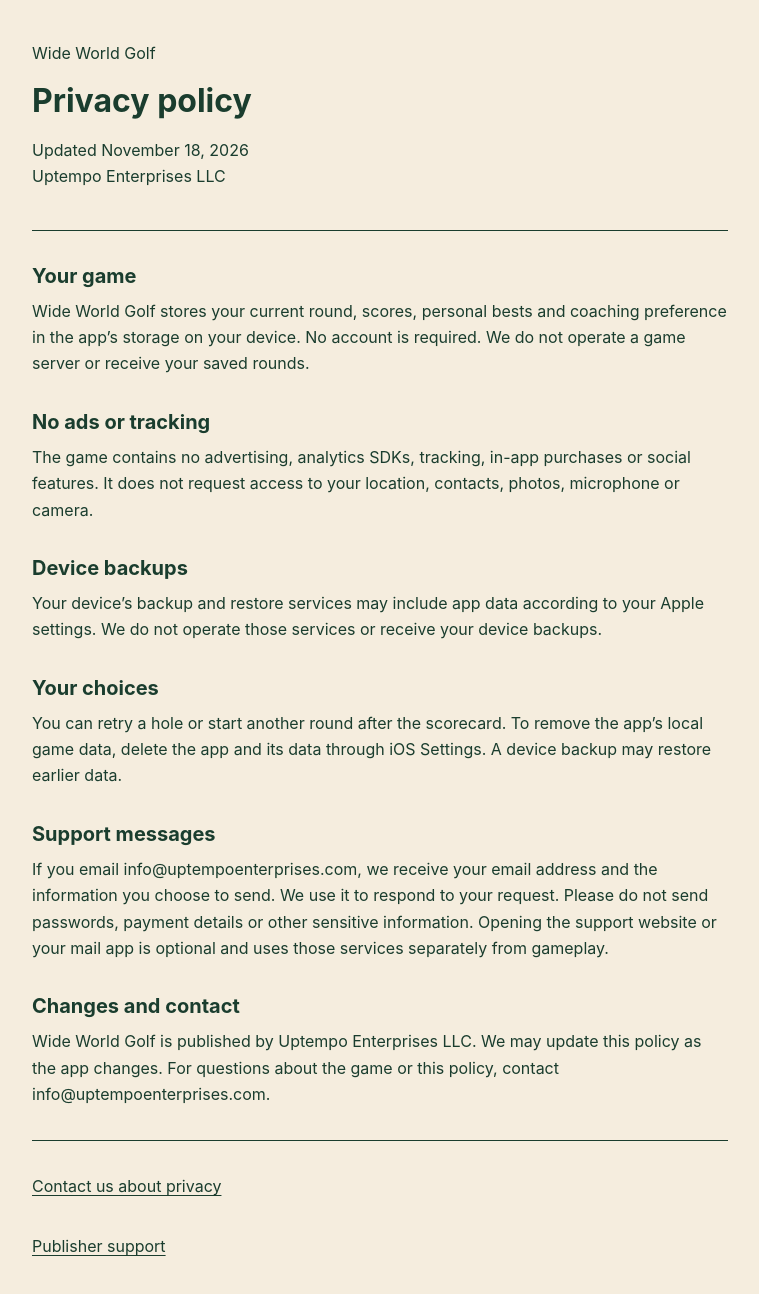
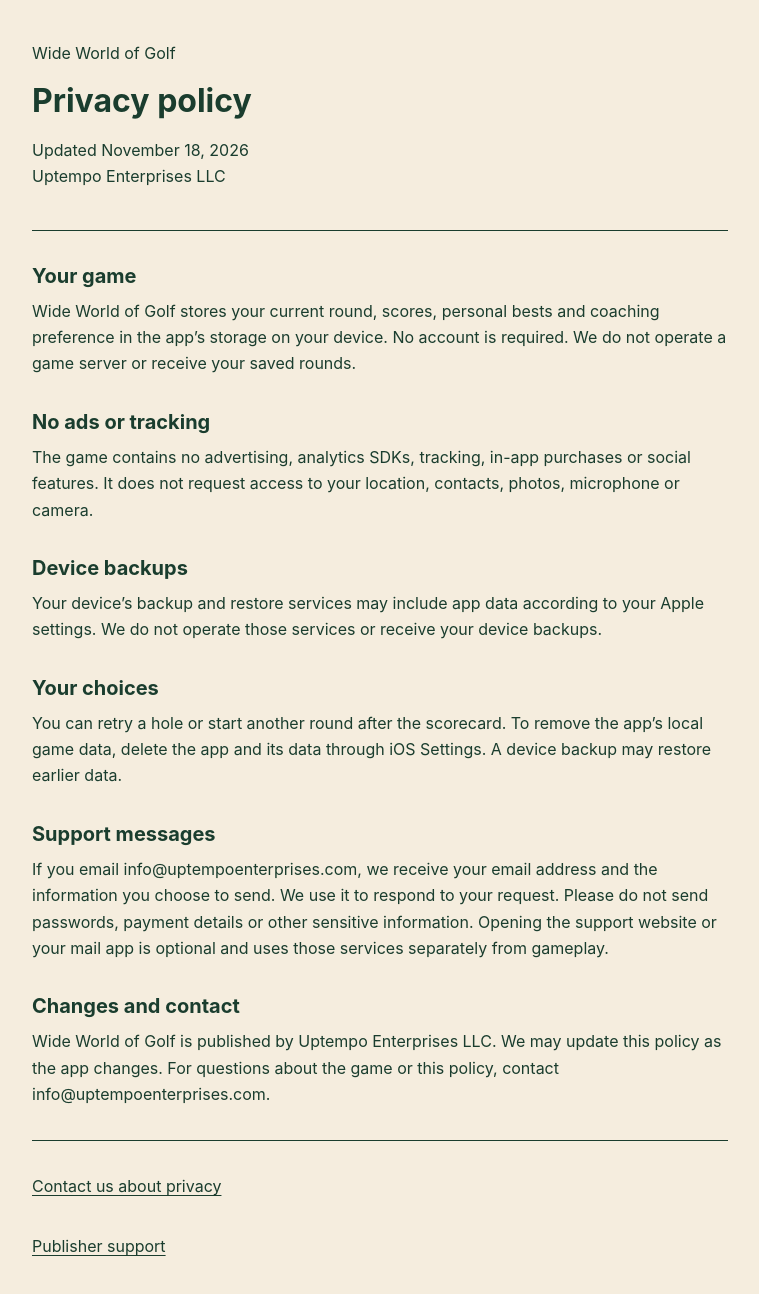
Before and after one commit to GemmaCreates/uptempo-website, a plain HTML site: page docs/wide-world-golf-privacy-policy.html in a window 1280 px wide. Shown: the whole page, without its empty margins (260-1019 px from the left). Drawn offline with Linux system fonts and the light colour scheme.

Commit message:
Update Wide World of Golf privacy page name

```diff
--- a/docs/wide-world-golf-privacy-policy.html
+++ b/docs/wide-world-golf-privacy-policy.html
@@ -4,7 +4,7 @@
 <meta charset="utf-8">
 <meta name="viewport" content="width=device-width, initial-scale=1">
 <meta name="color-scheme" content="light">
-<title>Wide World Golf — Privacy policy</title>
+<title>Wide World of Golf — Privacy policy</title>
 <style>
 * { box-sizing: border-box; }
 body { margin: 0; background: #f5edde; color: #1a3d2e; font-family: -apple-system, BlinkMacSystemFont, "Segoe UI", sans-serif; font-size: 1rem; line-height: 1.65; }
@@ -21,15 +21,15 @@ footer a { display: inline-flex; align-items: center; min-height: 2.75rem; }
 </head>
 <body>
 <main>
-<header><p>Wide World Golf</p><h1>Privacy policy</h1>
+<header><p>Wide World of Golf</p><h1>Privacy policy</h1>
 <p>Updated November 18, 2026<br>Uptempo Enterprises LLC</p></header>
-<section><h2>Your game</h2><p>Wide World Golf stores your current round, scores, personal bests and coaching preference in the app’s storage on your device. No account is required. We do not operate a game server or receive your saved rounds.</p></section>
+<section><h2>Your game</h2><p>Wide World of Golf stores your current round, scores, personal bests and coaching preference in the app’s storage on your device. No account is required. We do not operate a game server or receive your saved rounds.</p></section>
 <section><h2>No ads or tracking</h2><p>The game contains no advertising, analytics SDKs, tracking, in-app purchases or social features. It does not request access to your location, contacts, photos, microphone or camera.</p></section>
 <section><h2>Device backups</h2><p>Your device’s backup and restore services may include app data according to your Apple settings. We do not operate those services or receive your device backups.</p></section>
 <section><h2>Your choices</h2><p>You can retry a hole or start another round after the scorecard. To remove the app’s local game data, delete the app and its data through iOS Settings. A device backup may restore earlier data.</p></section>
 <section><h2>Support messages</h2><p>If you email info@uptempoenterprises.com, we receive your email address and the information you choose to send. We use it to respond to your request. Please do not send passwords, payment details or other sensitive information. Opening the support website or your mail app is optional and uses those services separately from gameplay.</p></section>
-<section><h2>Changes and contact</h2><p>Wide World Golf is published by Uptempo Enterprises LLC. We may update this policy as the app changes. For questions about the game or this policy, contact info@uptempoenterprises.com.</p></section>
-<footer><p><a href="mailto:info@uptempoenterprises.com?subject=Wide%20World%20Golf%20privacy">Contact us about privacy</a></p>
+<section><h2>Changes and contact</h2><p>Wide World of Golf is published by Uptempo Enterprises LLC. We may update this policy as the app changes. For questions about the game or this policy, contact info@uptempoenterprises.com.</p></section>
+<footer><p><a href="mailto:info@uptempoenterprises.com?subject=Wide%20World%20of%20Golf%20privacy">Contact us about privacy</a></p>
 <p><a href="https://www.uptempoenterprises.com/support.html">Publisher support</a></p></footer>
 </main>
 </body>
```
